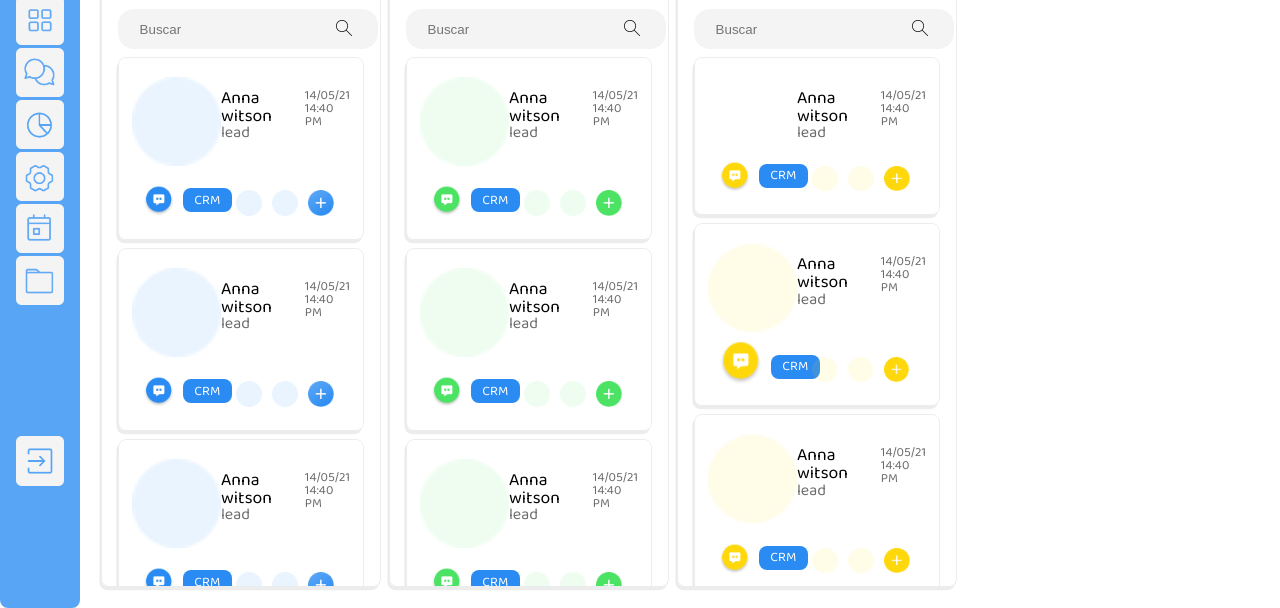
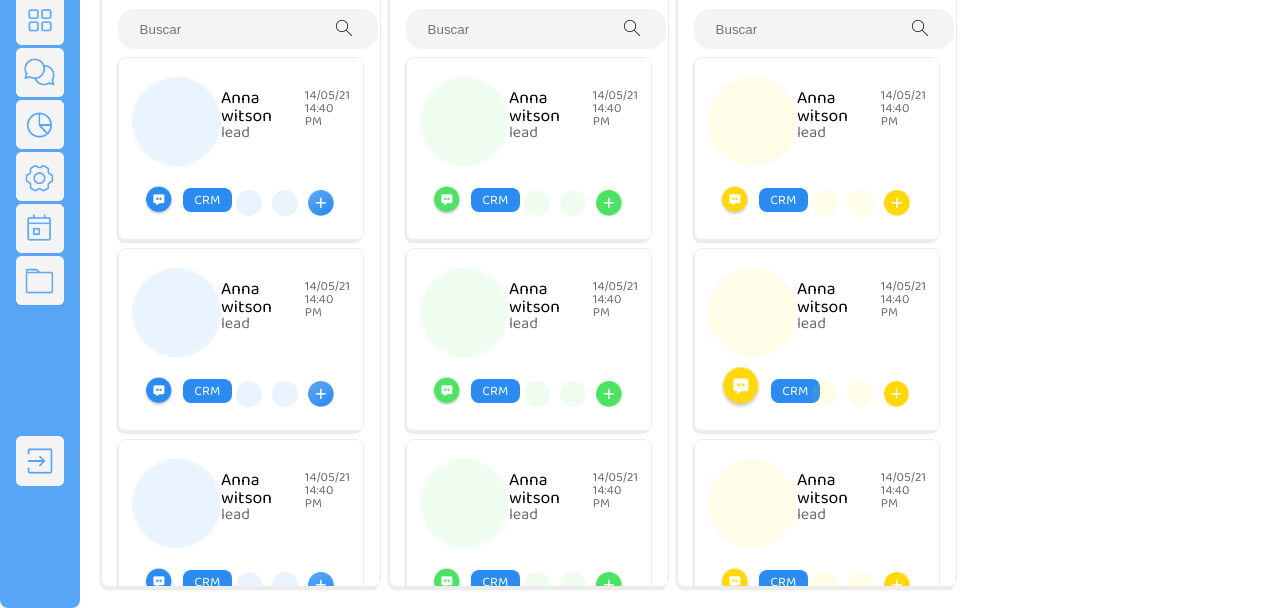
Before and after one commit to tiagoBatschke/projeto-front-everest, a plain HTML site: page crmAtendimentos.html in a window 1280 px wide. Shown: the part 192-800 px from the top of the page. Drawn offline with Linux system fonts and the light colour scheme.

Commit message:
Update crmAtendimentos.html

```diff
--- a/crmAtendimentos.html
+++ b/crmAtendimentos.html
@@ -286,7 +286,7 @@
             </form>
             <div class="card_crm">
                 <div class="card_crm-content">
-                    <img class="card_crm-buttons-circle-2" src="./assets/imgs/Ellipse yellow.png.png" alt="">
+                    <img class="card_crm-buttons-circle-2" src="./assets/imgs/Ellipse yellow.png" alt="">
                     <div class="card_crm-text-container">
                         <h2 class="card_crm-title text">Anna witson</h2>
                         <p class="card_crm-text text">lead</p>
```
